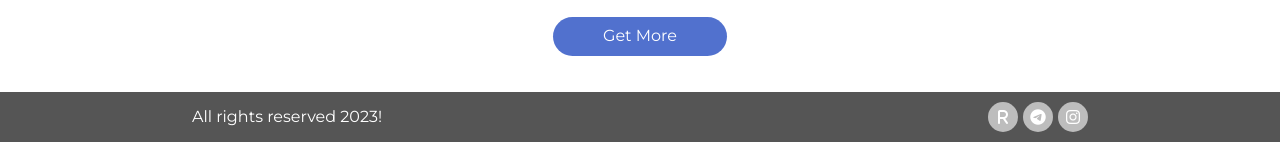
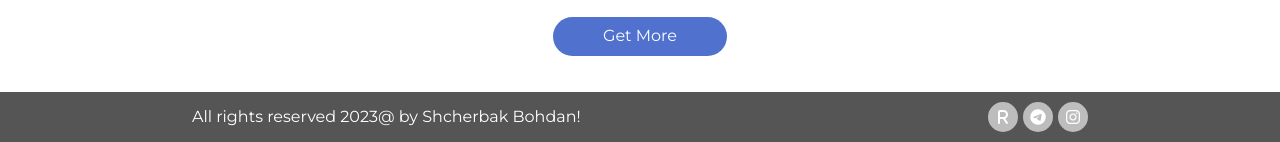
Before and after one commit to BogdanSch/RoCreator-PHP, a PHP site: page /index.php in a window 1280 px wide. Shown: the part 3703-3845 px from the top of the page. Run offline with PHP 8.4, Linux system fonts and the light colour scheme; data comes from the database, SQL or seed files in the repository; some libraries are stand-ins or nearby versions.

Commit message:
Footer initials changes

```diff
--- a/page-parts/footer.php
+++ b/page-parts/footer.php
@@ -2,7 +2,7 @@
 <footer class="footer">
 	<div class="footer__wrap">
 		<div class="footer__content">
-			<p>All rights reserved <?php echo date("Y"); ?>!</p>
+			<p>All rights reserved <?php echo date("Y"); ?>@ by Shcherbak Bohdan!</p>
 			<div class="soc-medias">
 				<a href="https://www.roblox.com/users/1412761211/profile" target="_blank" class="soc-link">
 					<i class="fa-solid fa-r">
```
